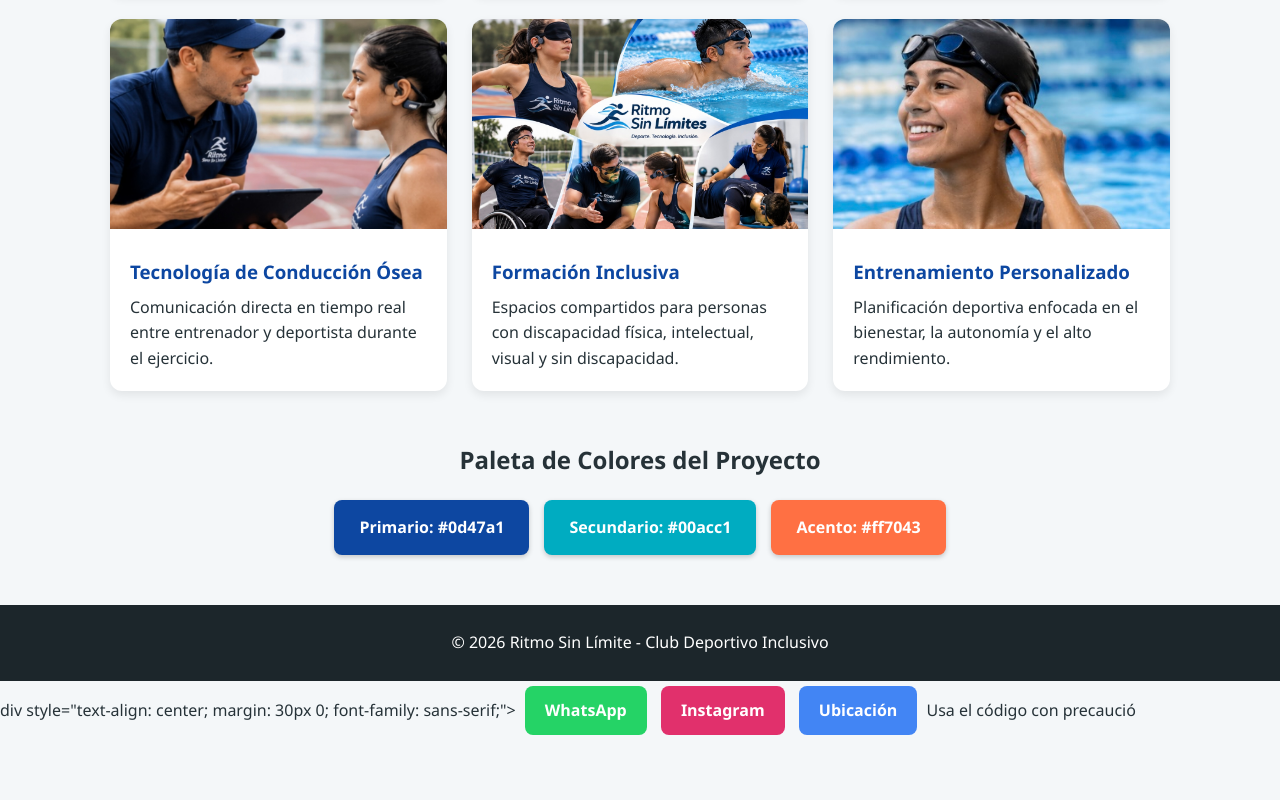
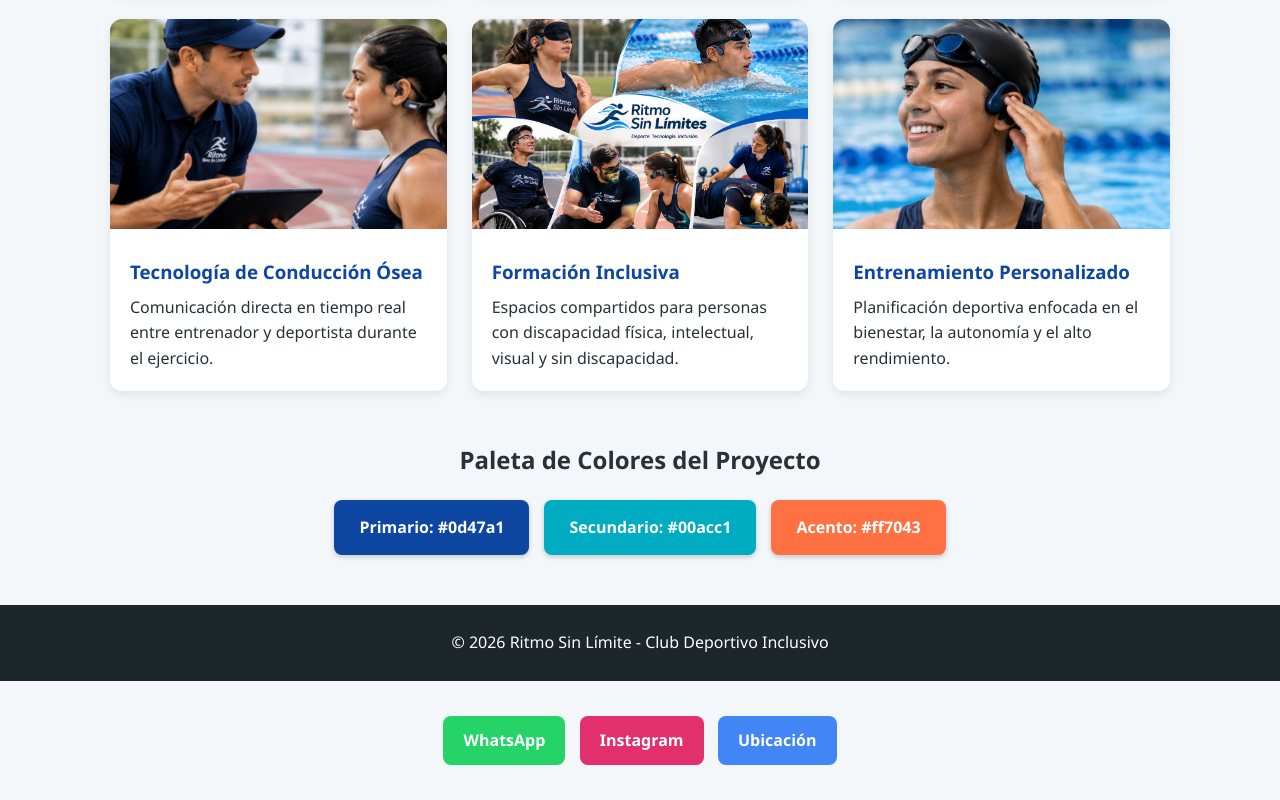
Before and after one commit to maicolcifuentes64-cloud/ritmo-sin-limite-, a plain HTML site: page index.html in a window 1280 px wide. Shown: the part 956-1756 px from the top of the page. Before the commit the page ends 1696 px from the top, so only its background shows below. Drawn offline with Linux system fonts and the light colour scheme.

Commit message:
Update index.html

```diff
--- a/index.html
+++ b/index.html
@@ -187,12 +187,12 @@
     <footer>
         <p>&copy; 2026 Ritmo Sin Límite - Club Deportivo Inclusivo</p>
     </footer>
-div style="text-align: center; margin: 30px 0; font-family: sans-serif;">
-  <a href="https://wa.me"3247732841target="_blank" style="background: #25D366; color: white; padding: 12px 20px; border-radius: 8px; text-decoration: none; margin: 5px; display: inline-block; font-weight: bold;">WhatsApp</a>
+<div style="text-align: center; margin: 30px 0; font-family: sans-serif;">
+  <a href="https://wa.me/573247732841" target="_blank" style="background: #25D366; color: white; padding: 12px 20px; border-radius: 8px; text-decoration: none; margin: 5px; display: inline-block; font-weight: bold;">WhatsApp</a>
 
- <a href="https://instagram.com" target="_blank" style="background: #E1306C; color: white; padding: 12px 20px; border-radius: 8px; text-decoration: none; margin: 5px; display: inline-block; font-weight: bold;">Instagram</a>
+  <a href="https://instagram.com/maicolcifuentes64" target="_blank" style="background: #E1306C; color: white; padding: 12px 20px; border-radius: 8px; text-decoration: none; margin: 5px; display: inline-block; font-weight: bold;">Instagram</a>
+
+  <a href="https://mapsgoogle.com/?q=car+38+56a+cali+colombia" target="_blank" style="background: #4285F4; color: white; padding: 12px 20px; border-radius: 8px; text-decoration: none; margin: 5px; display: inline-block; font-weight: bold;">Ubicación</a>
 </div>
-<a href="https://google.com" CAR 36#56a88 cali, colombia target="_blank" style="background: #4285F4; color: white; padding: 12px 20px; border-radius: 8px; text-decoration: none; margin: 5px; display: inline-block; font-weight: bold;">Ubicación</a>
-Usa el código con precaució
 </body>
 </html>
```
